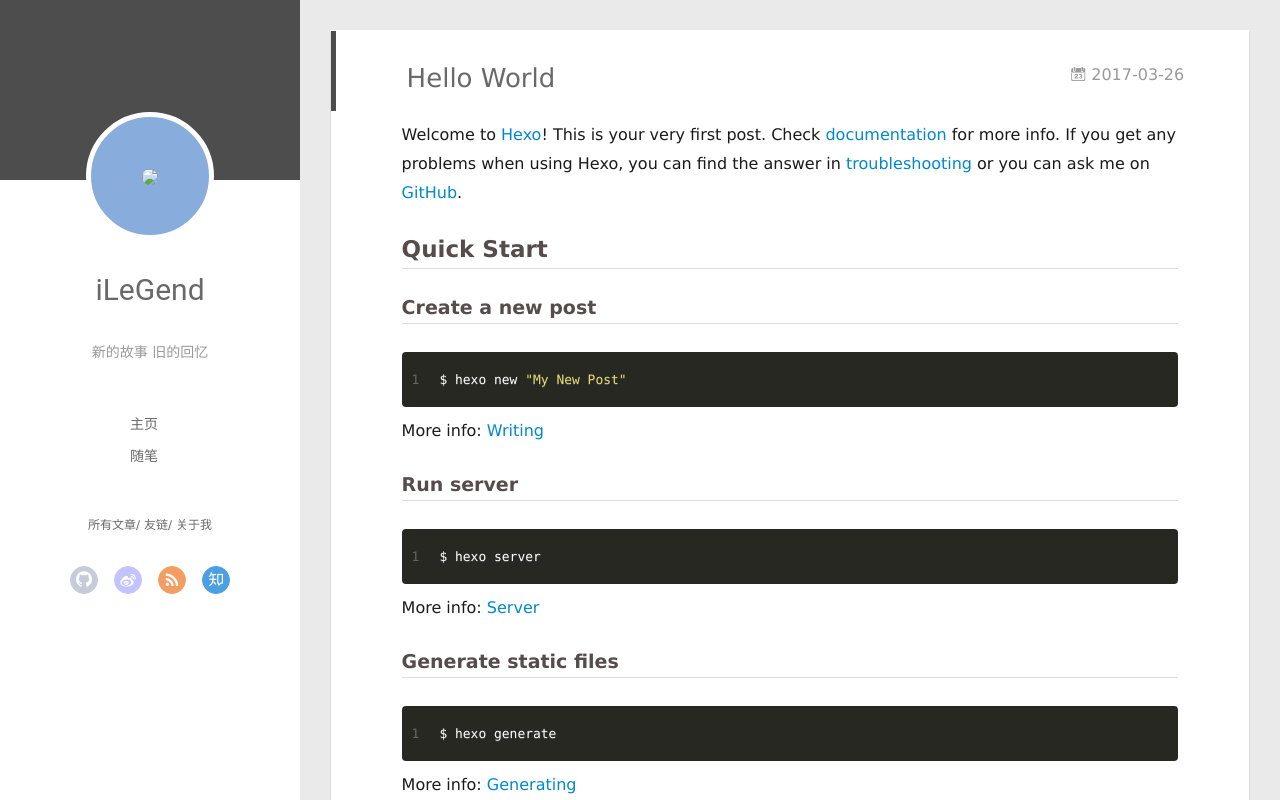
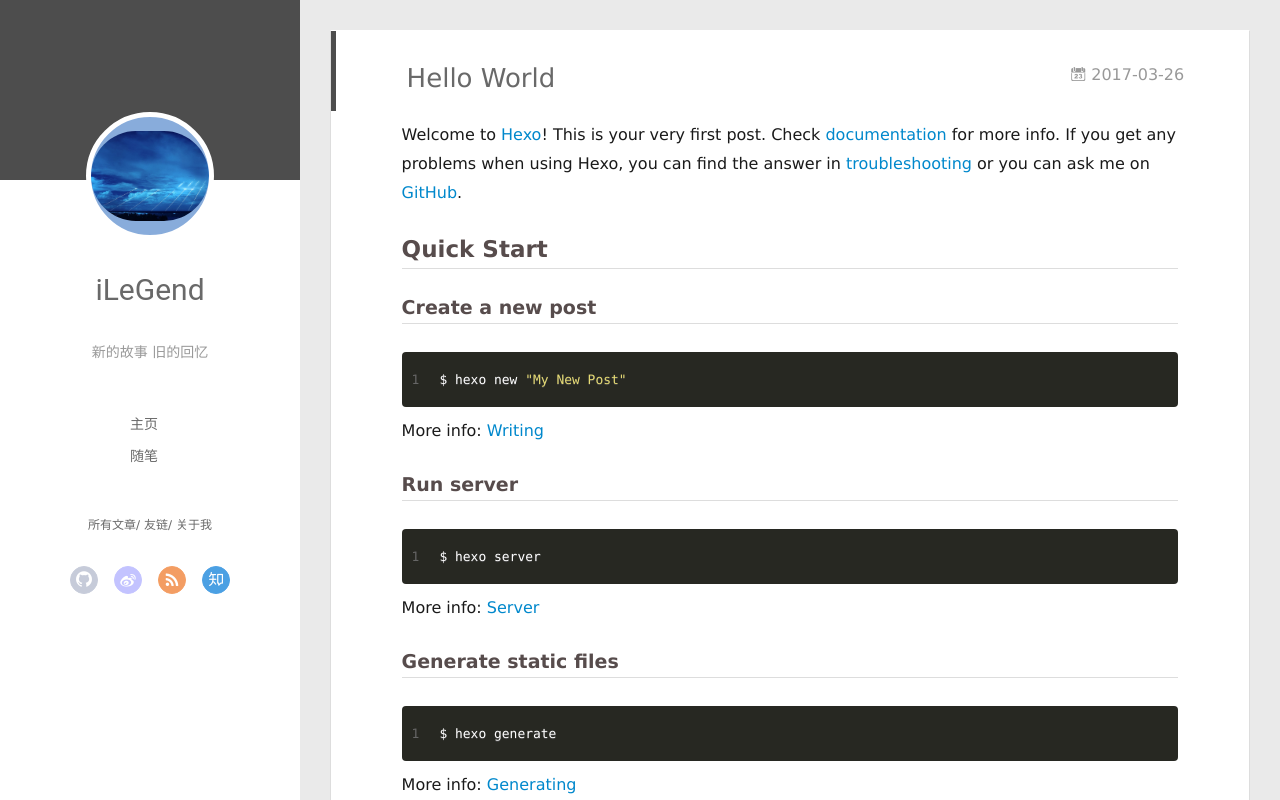
Before and after one commit to jinyouzhi/jinyouzhi.github.io, a plain HTML site: page 2017/03/26/hello-world/index.html in a window 1280 px wide. Drawn offline with Linux system fonts and the light colour scheme; no server answers.

Commit message:
Site updated: 2017-03-27 17:35:39

```diff
--- a/2017/03/26/hello-world/index.html
+++ b/2017/03/26/hello-world/index.html
@@ -49,7 +49,7 @@ Quick">
 <div class="intrude-less">
 	<header id="header" class="inner">
 		<a href="/" class="profilepic">
-			<img src="null" class="js-avatar">
+			<img src="/img/avatar.jpg" class="js-avatar">
 		</a>
 		<hgroup>
 		  <h1 class="header-author"><a href="/">iLeGend</a></h1>
@@ -109,7 +109,7 @@ Quick">
 	<div class="intrude-less">
 		<header id="header" class="inner">
 			<div class="profilepic">
-				<img src="null" class="js-avatar">
+				<img src="/img/avatar.jpg" class="js-avatar">
 			</div>
 			<hgroup>
 			  <h1 class="header-author js-header-author">iLeGend</h1>
```
Also changed, not shown: archives/2017/03/index.html (+2 -2 lines), archives/2017/index.html (+2 -2 lines), archives/index.html (+2 -2 lines), index.html (+2 -2 lines).
